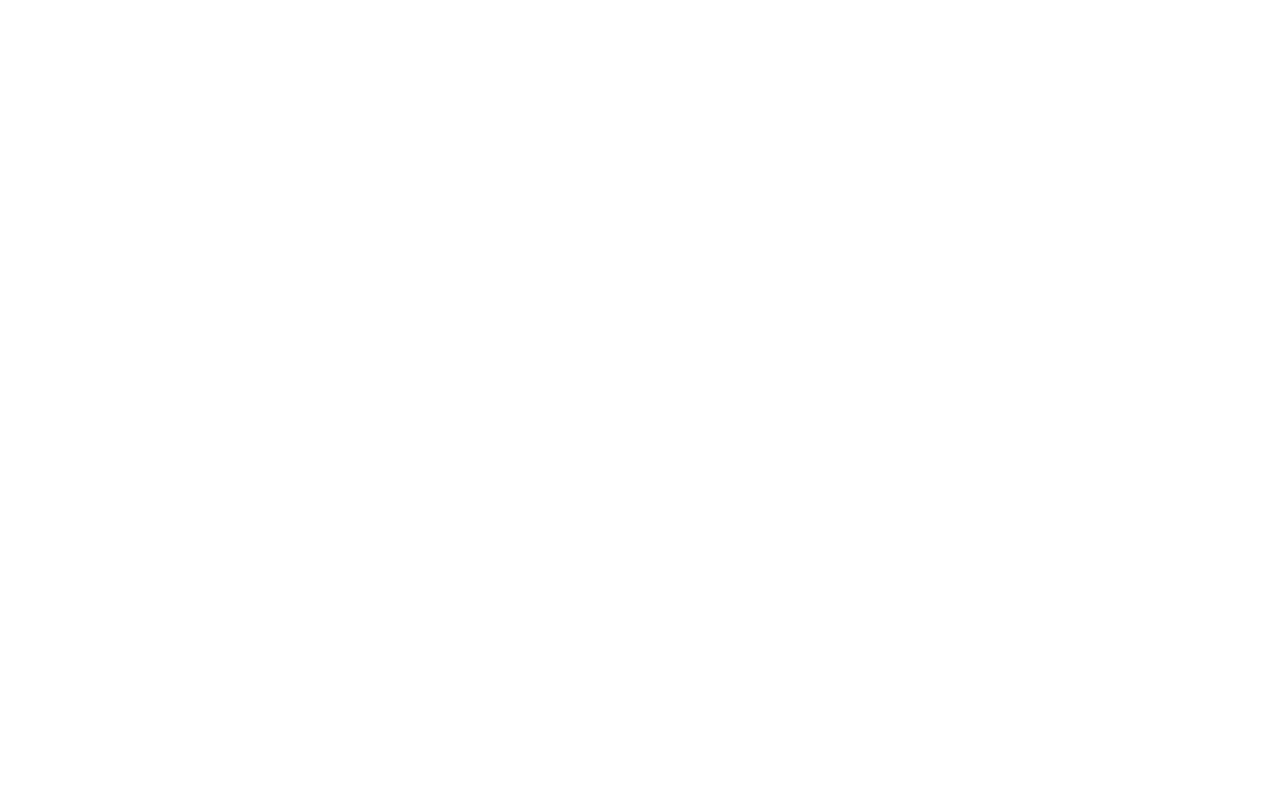
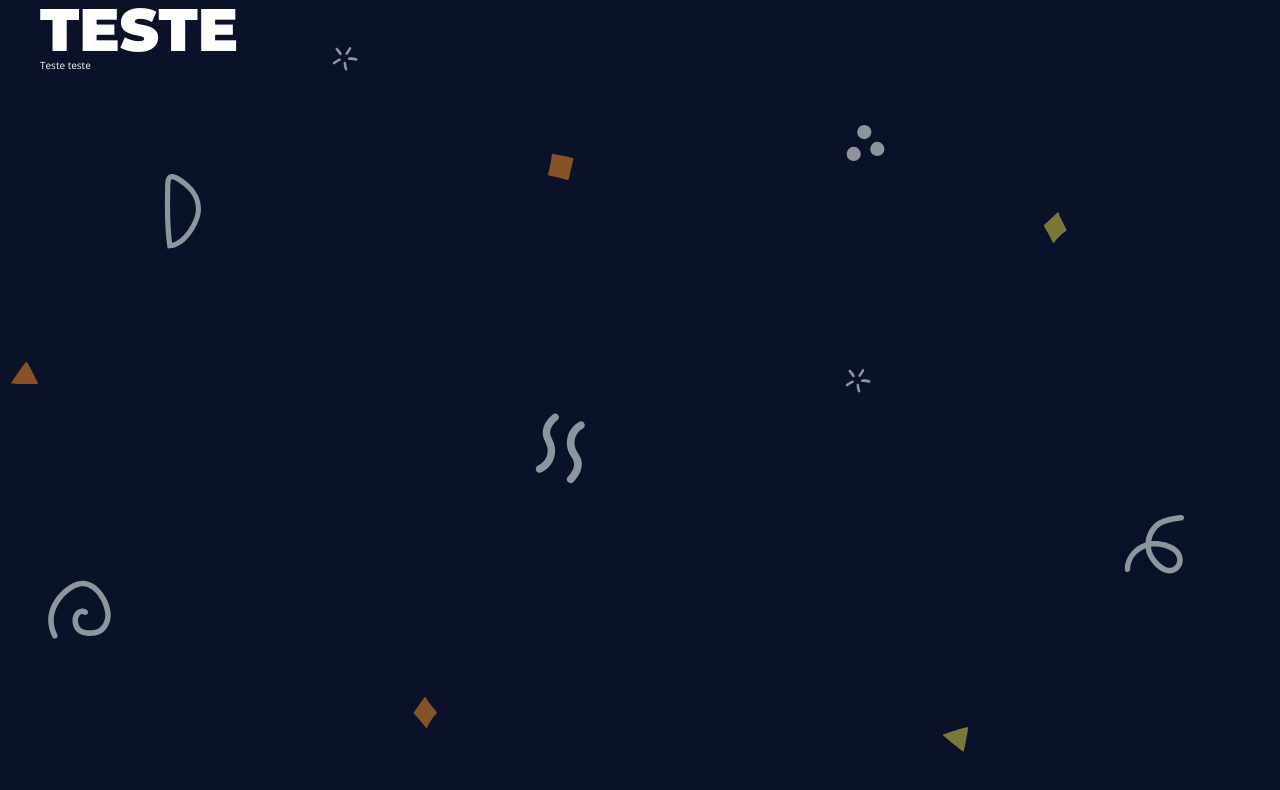
Before and after one commit to SamuelBelloSB/Landing-Page-CursoJs, a plain HTML site: page index.html in a window 1280 px wide. Drawn offline with nearby package versions, Linux system fonts and the light colour scheme.

Commit message:
reset reajustado, variáveis de cor e backgrounds

```diff
--- a/assets/style.css
+++ b/assets/style.css
@@ -20,58 +20,75 @@ C:::::C                          S:::::S            S:::::S
         CCCCCCCCCCCCC SSSSSSSSSSSSSSS    SSSSSSSSSSSSSSS
 
 
-
-
-
-
-
 */
 
-/* http://meyerweb.com/eric/tools/css/reset/
-   v2.0 | 20110126
-   License: none (public domain)
-*/
+:root{
+   --primary-color: #0A1128;
+   --white-color: #FFFFFF;
+   --light-gray-color: #EEEEEE;
+   --secondary-color: crimson;
+   --gap: 3rem;
+}
 
-html, body, div, span, applet, object, iframe,
-h1, h2, h3, h4, h5, h6, p, blockquote, pre,
-a, abbr, acronym, address, big, cite, code,
-del, dfn, em, img, ins, kbd, q, s, samp,
-small, strike, strong, sub, sup, tt, var,
-b, u, i, center,
-dl, dt, dd, ol, ul, li,
-fieldset, form, label, legend,
-table, caption, tbody, tfoot, thead, tr, th, td,
-article, aside, canvas, details, embed,
-figure, figcaption, footer, header, hgroup,
-menu, nav, output, ruby, section, summary,
-time, mark, audio, video {
-	margin: 0;
-	padding: 0;
-	border: 0;
-	font-size: 100%;
-	font: inherit;
-	vertical-align: baseline;
+*{
+    margin: 0;
+    padding: 0;
 }
-/* HTML5 display-role reset for older browsers */
-article, aside, details, figcaption, figure,
-footer, header, hgroup, menu, nav, section {
-	display: block;
+
+html{
+    font-size: 62.5%;
 }
+
 body {
 	line-height: 1;
+    font-family: 'Open Sans', sans-serif;
 }
+
 ol, ul {
 	list-style: none;
 }
-blockquote, q {
-	quotes: none;
+
+h1, h2, h3, h4, h5, h6 {
+    font-family: 'Montserrat', sans-serif;
 }
-blockquote:before, blockquote:after,
-q:before, q:after {
-	content: '';
-	content: none;
+
+h1 {
+    text-transform: uppercase;
+    font-size: 6rem;
 }
-table {
-	border-collapse: collapse;
-	border-spacing: 0;
+
+h2 {
+    font-size: 5.5rem;
 }
+
+h3 {
+    font-size: 5rem;
+}
+
+h4 {
+    font-size: 4.5rem;
+}
+
+h5 {
+    font-size: 4rem;
+}
+
+h6 {
+    font-size: 3.5rem;
+}
+
+.main-bg {
+    background-image: url('../assets/img/main-bg.svg');
+    background-size: cover;
+    background-position: center center;
+    color: var(--white-color);
+}
+
+.main-content {
+    max-width: 1200px;
+    margin: 0 auto;
+}
+
+.section {
+    min-height: 100vh;
+}
--- a/index.html
+++ b/index.html
@@ -5,9 +5,17 @@
     <meta http-equiv="X-UA-Compatible" content="IE=edge">
     <meta name="viewport" content="width=device-width, initial-scale=1.0">
     <link rel="stylesheet" href="./assets/style.css">
+    <link rel="preconnect" href="https://fonts.googleapis.com">
+    <link rel="preconnect" href="https://fonts.gstatic.com" crossorigin>
+    <link href="https://fonts.googleapis.com/css2?family=Montserrat:wght@900&family=Open+Sans:ital,wght@0,400;0,700;1,400;1,700&display=swap" rel="stylesheet">
     <title>Simples Página</title>
 </head>
 <body>
-
+    <section class="main-bg section">
+        <div class="main-content">
+            <h1>Teste</h1>
+            <p>Teste teste</p>
+        </div>
+    </section>
 </body>
 </html>
```
Also changed, not shown: assets/img/javascript-not-optimized.svg (added), assets/img/javascript.svg (added), assets/img/main-bg.svg (added).
